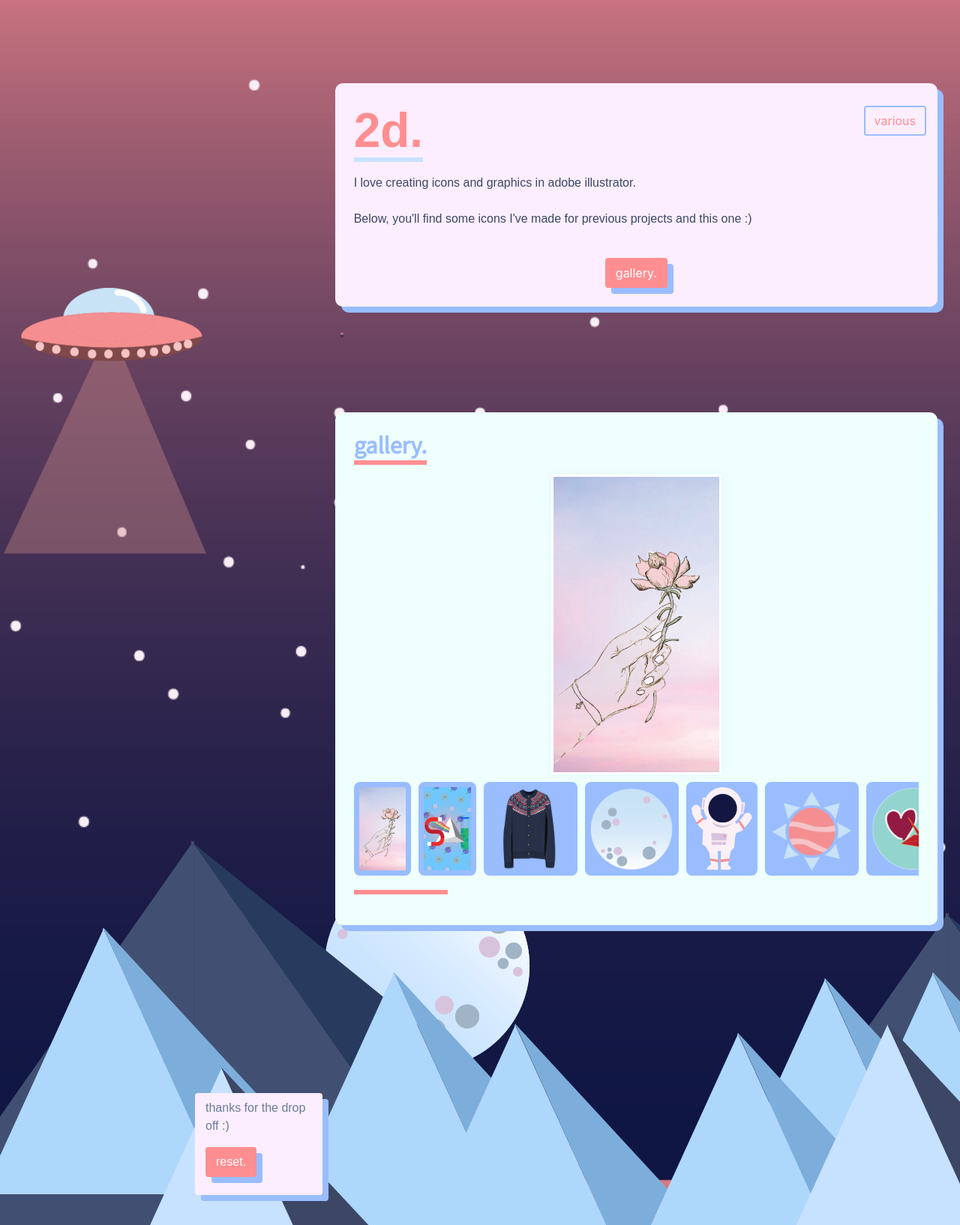
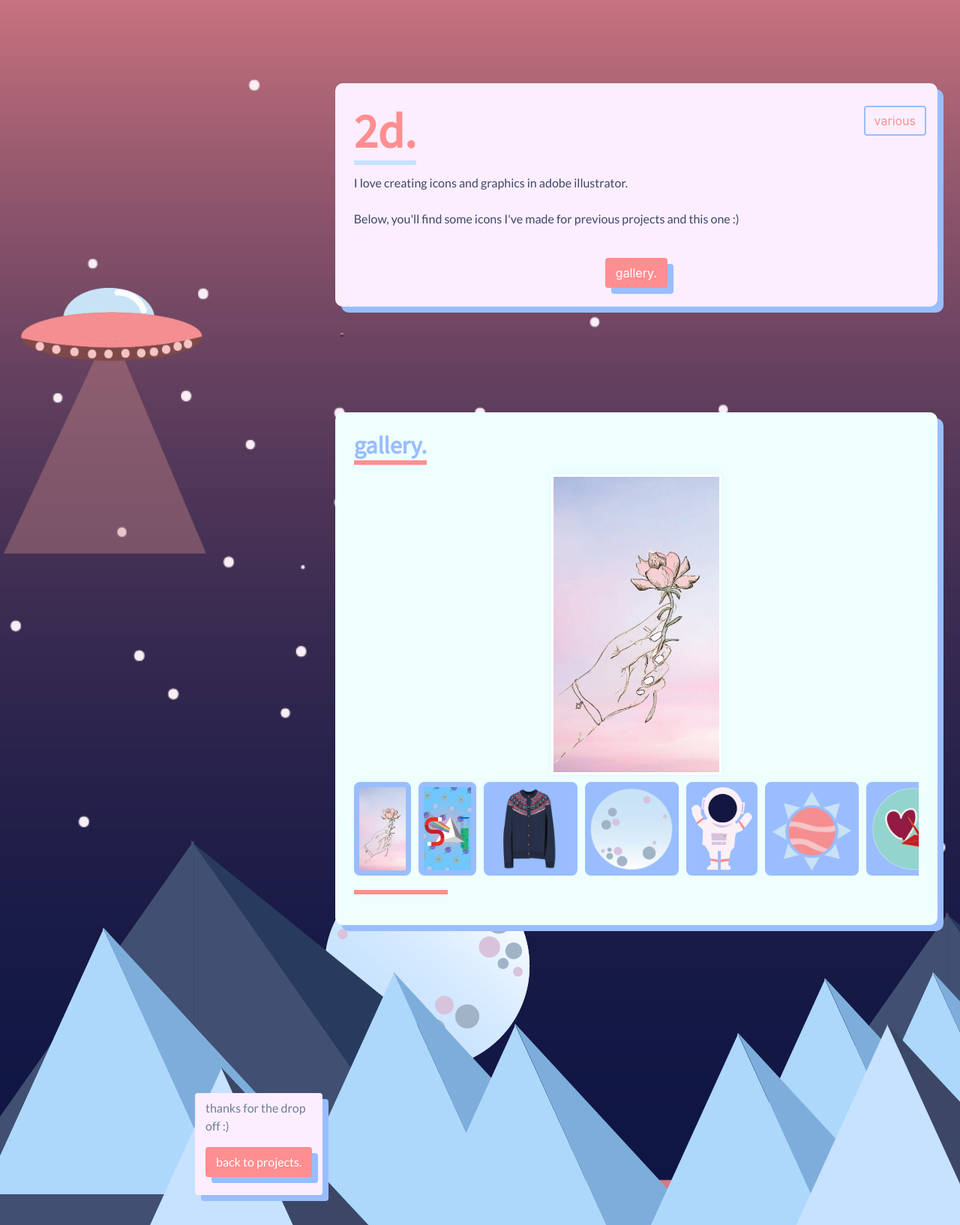
Before and after one commit to ajagow/website, a PHP site: page /projects/2d.html in a window 1280 px wide. Shown: the part 60-1694 px from the top of the page at 75% size. Run offline with PHP 8.4, Linux system fonts and the light colour scheme.

Commit message:
got rid of reset button

```diff
--- a/projects.html
+++ b/projects.html
@@ -214,7 +214,7 @@
 		<div class="reset reset-info">
 			<p>thanks for the ride :)<p>
 
-			<button id="reset-btn" class="btn button-3 reset-btn">reset.</button>
+			<!-- <button id="reset-btn" class="btn button-3 reset-btn">reset.</button> -->
 		</div>
 
 
--- a/projects/2d.html
+++ b/projects/2d.html
@@ -154,7 +154,7 @@
 		<div class="reset reset-info">
 			<p>thanks for the drop off :)<p>
 
-			<button id="reset-btn" class="btn button-3 reset-btn">reset.</button>
+			<a id="reset-btn" href="../projects.html" class="btn button-3 reset-btn">back to projects.</a>
 		</div>
 
 		<div class="lightbox-target" id="goofy">
--- a/projects/animator.html
+++ b/projects/animator.html
@@ -202,7 +202,7 @@
 		<div class="reset reset-info">
 			<p>thanks for the drop off :)<p>
 
-			<button id="reset-btn" class="btn button-3 reset-btn">reset.</button>
+			<a id="reset-btn" href="../projects.html" class="btn button-3 reset-btn">back to projects.</a>
 		</div>
 
 		<div class="lightbox-target" id="goofy">
--- a/projects/colorxflo.html
+++ b/projects/colorxflo.html
@@ -240,7 +240,7 @@
 		<div class="reset reset-info">
 			<p>thanks for the drop off :)<p>
 
-			<button id="reset-btn" class="btn button-3 reset-btn">reset.</button>
+			<a id="reset-btn" href="../projects.html" class="btn button-3 reset-btn">back to projects.</a>
 		</div>
 
 		<div class="lightbox-target" id="goofy">
--- a/projects/media.html
+++ b/projects/media.html
@@ -154,7 +154,7 @@
 		<div class="reset reset-info">
 			<p>thanks for the drop off :)<p>
 
-			<button id="reset-btn" class="btn button-3 reset-btn">reset.</button>
+			<a id="reset-btn" href="../projects.html" class="btn button-3 reset-btn">back to projects.</a>
 		</div>
 
 		<div class="lightbox-target" id="goofy">
--- a/projects/movies.html
+++ b/projects/movies.html
@@ -178,7 +178,7 @@
 		<div class="reset reset-info">
 			<p>thanks for the drop off :)<p>
 
-			<button id="reset-btn" class="btn button-3 reset-btn">reset.</button>
+			<a id="reset-btn" href="../projects.html" class="btn button-3 reset-btn">back to projects.</a>
 		</div>
 
 		<div class="lightbox-target" id="goofy">
--- a/projects/photos.html
+++ b/projects/photos.html
@@ -154,7 +154,7 @@
 		<div class="reset reset-info">
 			<p>thanks for the drop off :)<p>
 
-			<button id="reset-btn" class="btn button-3 reset-btn">reset.</button>
+			<a id="reset-btn" href="../projects.html" class="btn button-3 reset-btn">back to projects.</a>
 		</div>
 
 		<div class="lightbox-target" id="goofy">
--- a/projects/tabby.html
+++ b/projects/tabby.html
@@ -204,7 +204,7 @@
 		<div class="reset reset-info">
 			<p>thanks for the drop off :)<p>
 
-			<button id="reset-btn" class="btn button-3 reset-btn">reset.</button>
+			<a id="reset-btn" href="../projects.html" class="btn button-3 reset-btn">back to projects.</a>
 		</div>
 
 		<div class="lightbox-target" id="goofy">
--- a/static/scripts/project-specific.js
+++ b/static/scripts/project-specific.js
@@ -9,13 +9,6 @@ $(document).ready(function(){
 
         });
 
-$('#reset-btn').on('click', function(event) {
-        $("html, body").animate({scrollTop: 0}, 1000);
-
-        window.setTimeout(function() {reset();}, 200);
-
-
-});
 
 function check() {
     var pageTop = $(document).scrollTop();
@@ -26,19 +19,31 @@ function check() {
         var bottom = $('#spaceship').position().top+$('#spaceship').offset().top+$('#spaceship').outerHeight(true);
 
          if (bottom > (docHeight - 50)) {
+            console.log("drop");
             window.setTimeout(function(){$('#spacebro').addClass("fade");}, 500);
             $('.reset').addClass("fade-in");
             window.setTimeout(function(){$('#spacebro').addClass("move");}, 1000);
 
+        } else if (bottom < (docHeight / 2)) {
+            console.log("reset");
+            reset();
         }
 }
+
+// function reset() {
+
+//             $('.reset').removeClass("fade-in");
+//             $('#spacebro').removeClass("move");
+//             $('#spacebro').removeClass("fade");
+// }
+
 
 function reset() {
 
         window.setTimeout(function(){
             $('.reset').removeClass("fade-in");
             $('#spacebro').removeClass("move");
-            $('#spacebro').removeClass("fade");} , 1500);
+            $('#spacebro').removeClass("fade");} , 500);
 }
 
 
--- a/static/stylesheets/projects-specific-style.css
+++ b/static/stylesheets/projects-specific-style.css
@@ -16,15 +16,6 @@
   background-color: #f8f9fa!important;
 }
 
-h1 {
-  font-family: 'Fjalla One', sans-serif;
-  font-weight: bold;
-}
-
-p {
-  font-family: 'Noto Sans TC', sans-serif;
-
-}
 
 p.thick {
   font-weight: bold;
```
Also changed, not shown: static/scripts/projects.js (+52 -5 lines).
